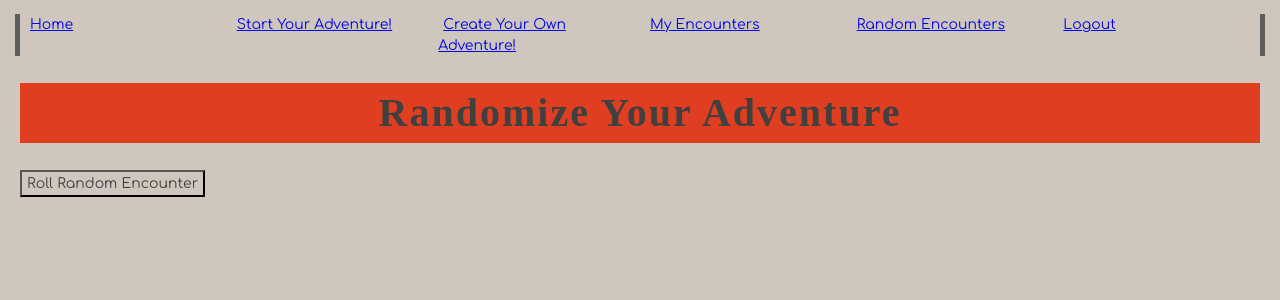
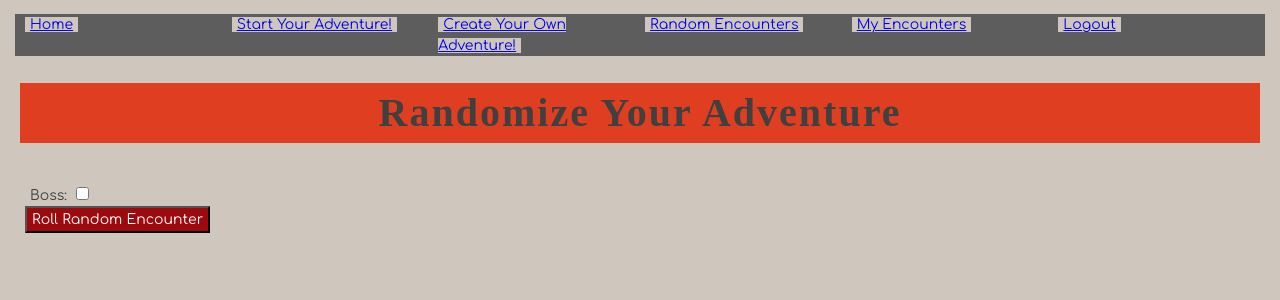
Before and after one commit to JakeBrooks98/random-encounters, a React (Create React App) app: page /encounters/EncounterRandomizer in a window 1280 px wide. Shown: the top 300 px of the page. Built offline with nearby package versions, Linux system fonts and the light colour scheme; no server answers; sample sign-in values are in the browser's storage; a web font is replaced by a local one.

Commit message:
added boss encounters

```diff
--- a/src/components/RandomEncounters.css
+++ b/src/components/RandomEncounters.css
@@ -32,6 +32,20 @@ p {
   padding-right: 5px;
 }
 
-.button{
+button{
   background-color: #9d0a0e;
+  color: white;
 }
+
+.randomButton{
+  display: flex;
+  align-items: center;
+  background-color: #9d0a0e;
+  color: white;
+}
+
+.randomizer{
+  padding-top: 1em;
+  align-content: center;
+
+}
--- a/src/components/encounters/EncounterDescription.js
+++ b/src/components/encounters/EncounterDescription.js
@@ -43,7 +43,7 @@ export const EncounterDescription = () => {
     const updatedEncounter = {
             description: encounter.description,
             boss: encounter.boss,
-            typeId: encounter.typeId,
+            typeId: parseInt(encounter.typeId),
             locationId: parseInt(encounter.locationId),
             userId: parseInt(localStorage.getItem("user")),
             challengeRating: parseInt(encounter.challengeRating)
--- a/src/components/encounters/EncounterRandomizer.js
+++ b/src/components/encounters/EncounterRandomizer.js
@@ -5,6 +5,7 @@ import { useEffect } from "react"
 export const EncounterRandomizer = () => {
     const [encounters, setEncounters] = useState([])
     const [encounter, setRandomEncounter] = useState({})
+    const [bossEncounter, setBossEncounter] = useState(false)
 
 
 
@@ -20,20 +21,40 @@ export const EncounterRandomizer = () => {
         },
         []
     )
-const createRandomEncounter = () => {
-    const randomEncounter = encounters[Math.floor(Math.random() * encounters.length)];
-    setRandomEncounter(randomEncounter)
+    const createRandomEncounter = () => {
+        if (bossEncounter === false) {
+            const normalEncounters = encounters.filter(encounter => encounter.boss === false)
+            const randomEncounter = normalEncounters[Math.floor(Math.random() * normalEncounters.length)];
+            setRandomEncounter(randomEncounter)
 
-}
+        } else{
+            const bossEncounters = encounters.filter(encounter => encounter.boss === true)
+            const randomEncounter = bossEncounters[Math.floor(Math.random() * bossEncounters.length)];
+            setRandomEncounter(randomEncounter)
+
+        }
+    }
+
 
     return (
         <>
             <div>
                 <h1>Randomize Your Adventure</h1>
 
-                <button onClick={ () =>
-                    {createRandomEncounter()}}>Roll Random Encounter</button>
-                    {encounter.id !== undefined ? <><p>{encounter.description}</p></>: ""}
+                <div class="randomizer">
+                    <label>Boss:</label><input type="checkbox" value={bossEncounter} onChange={
+                        ()=> {
+                            setBossEncounter(!bossEncounter)
+                        }
+                    }></input>
+
+                <button class="randomButton" onClick={() => { createRandomEncounter() }}>Roll Random Encounter</button>
+                {encounter.id !== undefined ? <><p>{encounter.description}</p></> : ""}
+
+
+
+                </div>
+
 
             </div>
         </>)
--- a/src/components/encounters/customEncounterForm.js
+++ b/src/components/encounters/customEncounterForm.js
@@ -18,8 +18,8 @@ export const CreateEncounter = () => {
         const newEncounter = {
             description: encounter.description,
             boss: encounter.boss,
-            typeId:encounter.typeId,
-            locationId: encounter.locationId,
+            typeId:parseInt(encounter.typeId),
+            locationId: parseInt(encounter.locationId),
             userId: parseInt(localStorage.getItem("user")),
             challengeRating:encounter.challengeRating
         }
--- a/src/components/nav/NavBar.css
+++ b/src/components/nav/NavBar.css
@@ -10,4 +10,5 @@
 .navbar__item {
     flex-basis: 20%;
     list-style-type: none;
+    background-color: #5d5d5d;
 }
--- a/src/components/nav/navBar.js
+++ b/src/components/nav/navBar.js
@@ -4,24 +4,24 @@ import "./NavBar.css"
 
 export const NavBar = (props) => {
     return (
-        <ul className="navbar">
-            <li className="navbar__item active">
-                <Link className="navbar__link" to="/">Home</Link>
+        <ul class="navbar">
+            <li class="navbar__item active">
+                <Link class="navbar__link" to="/">Home</Link>
             </li>
-            <li className="navbar__item active">
-                <Link className="navbar__link" to="/Encounters">Start Your Adventure!</Link>
+            <li class="navbar__item active">
+                <Link class="navbar__link" to="/Encounters">Start Your Adventure!</Link>
             </li>
-            <li className="navbar__item active">
-                <Link className="navbar__link" to="/encounters/customEncounterForm">Create Your Own Adventure!</Link>
+            <li class="navbar__item active">
+                <Link class="navbar__link" to="/encounters/customEncounterForm">Create Your Own Adventure!</Link>
             </li>
-            <li className="navbar__item active">
-                <Link className="navbar__link" to="/encounters/myEncounters">My Encounters</Link>
+            <li class="navbar__item active">
+                <Link class="navbar__link" to="/encounters/EncounterRandomizer">Random Encounters</Link>
             </li>
-            <li className="navbar__item active">
-                <Link className="navbar__link" to="/encounters/EncounterRandomizer">Random Encounters</Link>
+            <li class="navbar__item active">
+                <Link class="navbar__link" to="/encounters/myEncounters">My Encounters</Link>
             </li>
-            <li className="navbar__item active">
-                <Link className="navbar__link" to="#"
+            <li class="navbar__item active">
+                <Link class="navbar__link" to="#"
                 onClick= {
                     () => {
                         localStorage.removeItem("user")
```
Also changed, not shown: src/components/dataAccess.js (+7 -1 lines).
